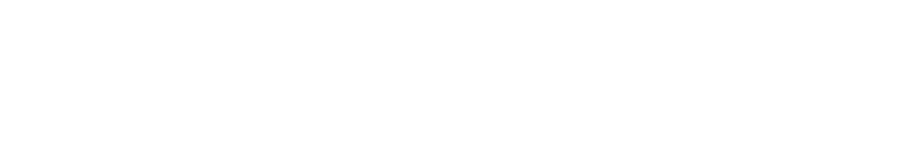
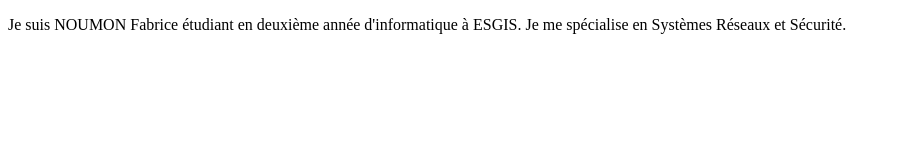
Before and after one commit to fabnoum/git-mon-cv, a plain HTML site: page index.html in a window 1280 px wide. Shown: the whole page, without its empty margins (0-897 px from the left). Drawn offline with Linux system fonts and the light colour scheme.

Commit message:
mise en place de la section description

```diff
--- a/index.html
+++ b/index.html
@@ -8,5 +8,6 @@
 </head>
 <body>
 
+    <p>Je suis NOUMON Fabrice étudiant en deuxième année d'informatique à ESGIS. Je me spécialise en Systèmes Réseaux et Sécurité.</p>
 </body>
 </html>
```
